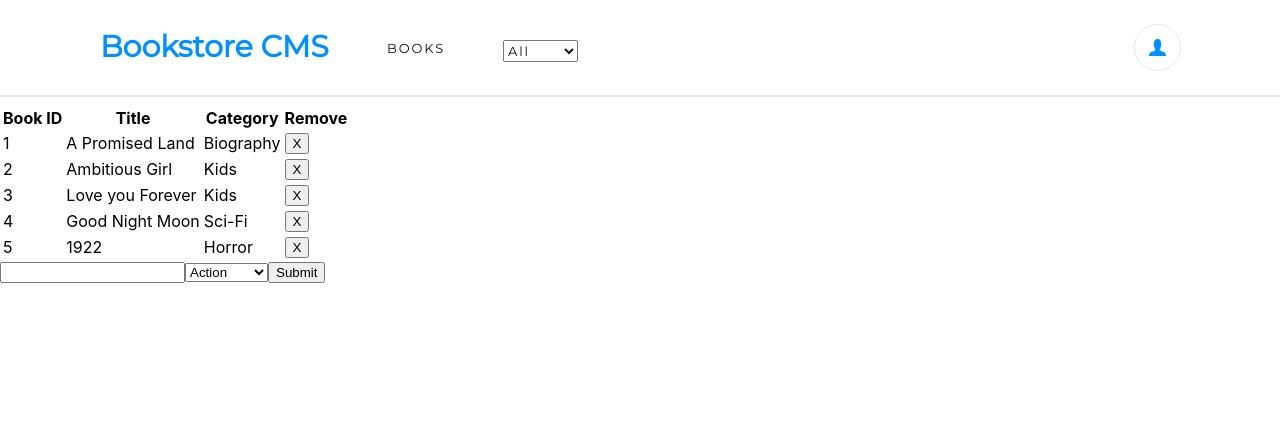
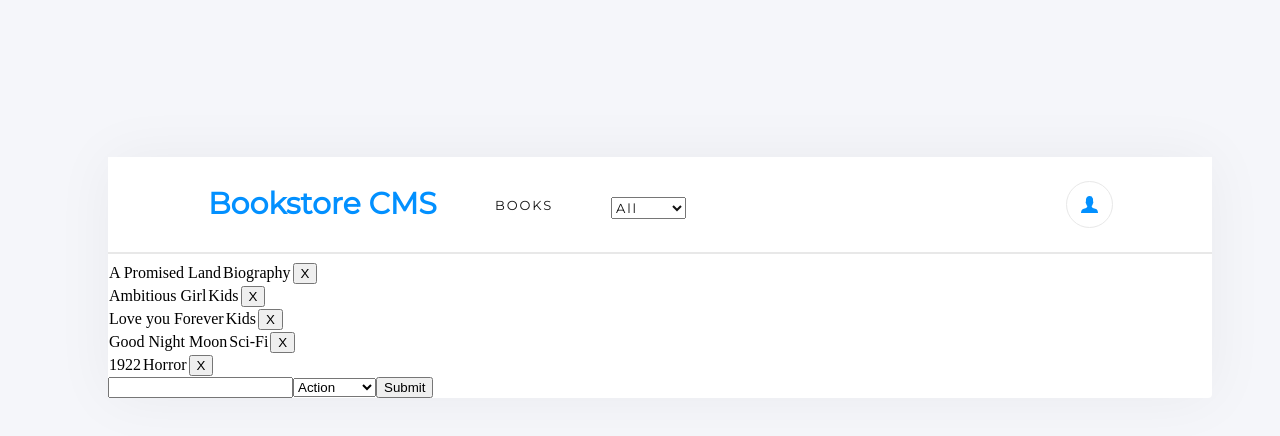
Before and after one commit to MarilenaRoque/magic-books, a React (Create React App) app: page / in a window 1280 px wide. Shown: the top 436 px of the page. Built offline with nearby package versions, Linux system fonts and the light colour scheme.

Commit message:
Set background style and remove table
Removing the table structure to receive style
Set body and root colors and style

```diff
--- a/src/components/Book.js
+++ b/src/components/Book.js
@@ -2,15 +2,14 @@ import React from 'react';
 import PropTypes from 'prop-types';
 
 const Book = ({ book, handleRemoveBook }) => {
-  const { id, title, category } = book;
+  const { title, category } = book;
   return (
 
-    <tr>
-      <td>{id}</td>
+    <div>
       <td>{title}</td>
       <td>{category}</td>
       <td><button type="button" onClick={() => handleRemoveBook(book)}> X </button></td>
-    </tr>
+    </div>
   );
 };
 
--- a/src/containers/BooksList.js
+++ b/src/containers/BooksList.js
@@ -10,16 +10,8 @@ const BooksList = ({ bookList, removeBook, handleFilterChange }) => (
   <>
     <CategoryFilter handleFilterChange={handleFilterChange} />
     <hr className={styles.Line} />
-    <table>
-      <thead>
-        <tr>
-          <th>Book ID</th>
-          <th>Title</th>
-          <th>Category</th>
-          <th>Remove</th>
-        </tr>
-      </thead>
-      <tbody>
+
+    <div>
       {bookList && bookList.length
         ? bookList.map(book => (
           <Book
@@ -29,8 +21,7 @@ const BooksList = ({ bookList, removeBook, handleFilterChange }) => (
           />
         ))
         : (<tr><td>No books yet! :(</td></tr>)}
-      </tbody>
-    </table>
+    </div>
   </>
 );
 
--- a/src/index.css
+++ b/src/index.css
@@ -1,38 +1,16 @@
-body {
-  margin: 0;
-  font-family:
-    -apple-system,
-    BlinkMacSystemFont,
-    'Segoe UI',
-    'Roboto',
-    'Oxygen',
-    'Ubuntu',
-    'Cantarell',
-    'Fira Sans',
-    'Droid Sans',
-    'Helvetica Neue',
-    sans-serif;
-  -webkit-font-smoothing: antialiased;
-  -moz-osx-font-smoothing: grayscale;
+:root {
+  --pale-grey: #f5f6fa;
 }
 
-code {
-  font-family:
-    source-code-pro,
-    Menlo,
-    Monaco,
-    Consolas,
-    'Courier New',
-    monospace;
+
+body {
+  padding: 149px 60px 123px 100px;
+  background-color: var(--pale-grey);
 }
 
-h1,
-h2 {
-  color: #7955a2;
-  text-align: center;
-}
 
 #root {
-  padding: 0px;
-  margin: 0px;
+  border-radius: 4px;
+  box-shadow: 0 0 60px 0 rgba(0, 0, 0, 0.05);
+  background-color: white;
 }
```
Lines whose indentation alone changed are shown as unchanged.
